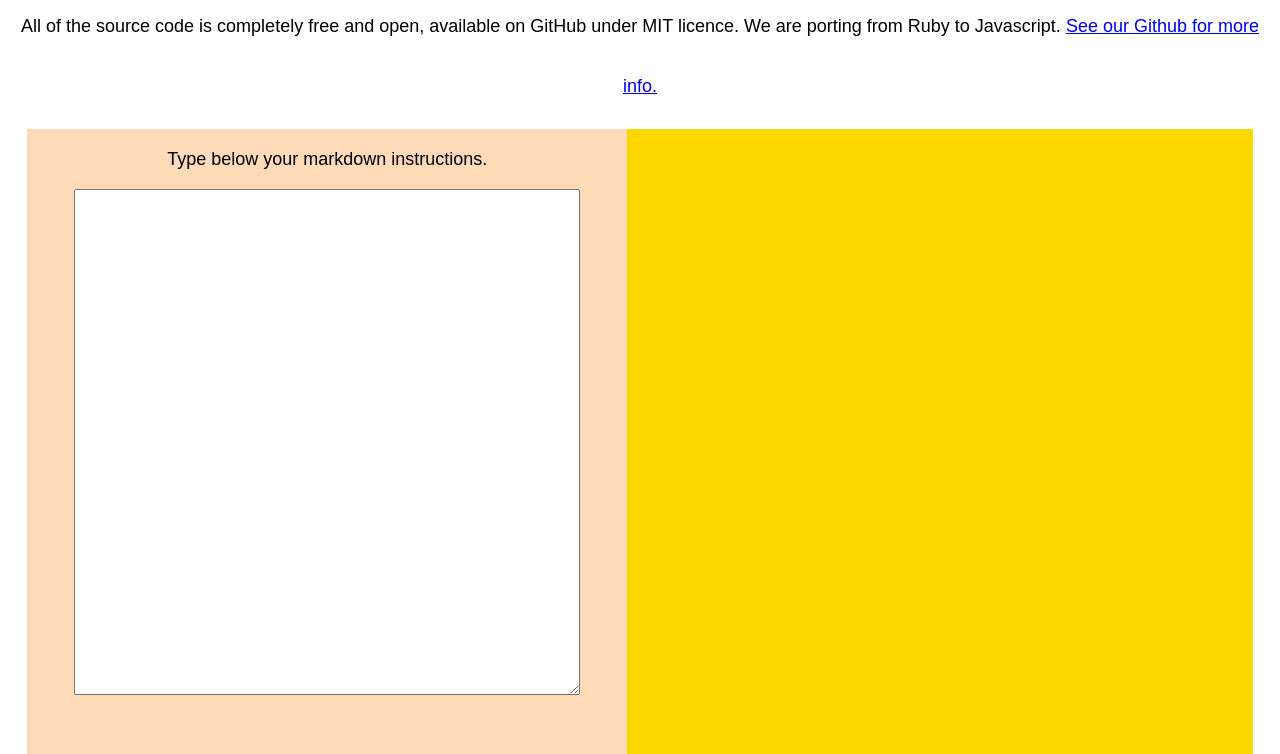
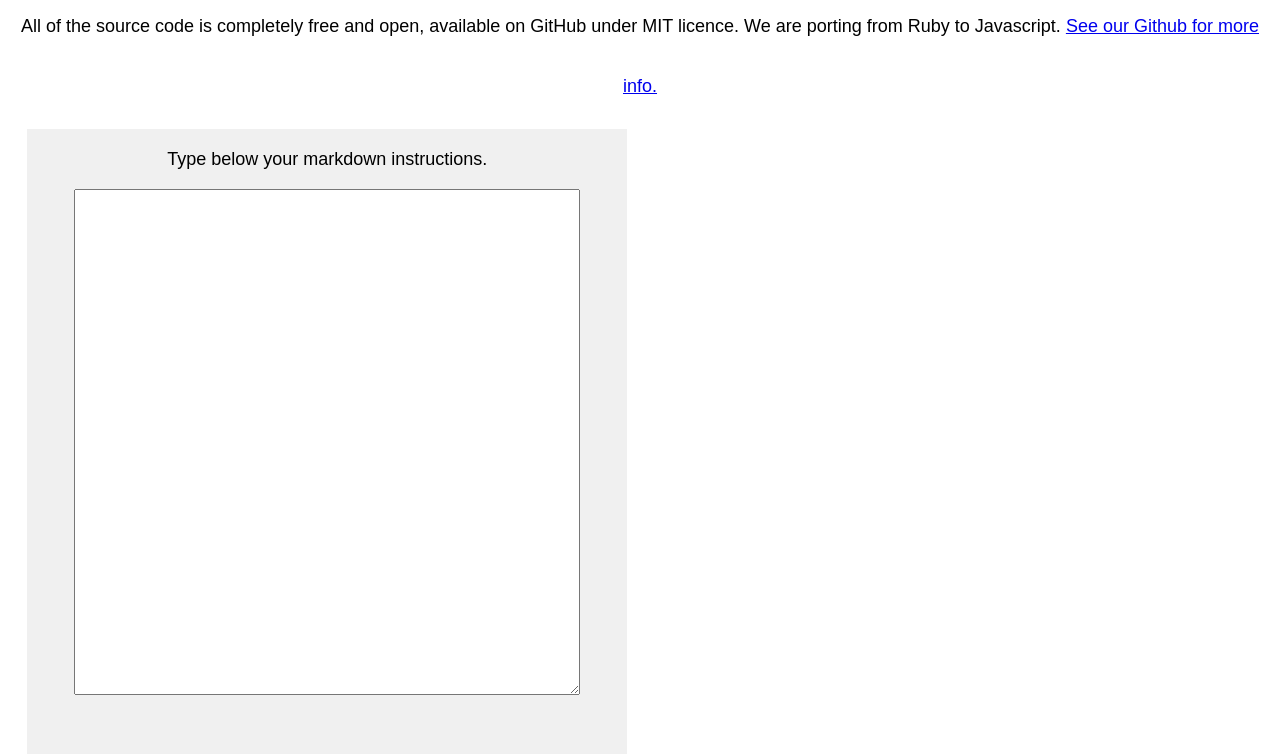
Before and after one commit to hagenburger/pimd, a website with bundled scripts: page demo/index.html in a window 1280 px wide. Shown: the part 53-807 px from the top of the page. Built offline with nearby package versions, Linux system fonts and the light colour scheme.

Commit message:
working live demo with slight styling

```diff
--- a/demo/css/style.css
+++ b/demo/css/style.css
@@ -32,14 +32,14 @@ p {
     width: 100%;
 }
 #markdownInput {
-    background-color: peachpuff;
+    background-color: #f0f0f0;
     text-align: center;
     width: 600px;
     position: relative;
     overflow-y: scroll;
 }
 #inputParsed {
-    background-color: gold;
+    background-color: f0f0f0;
     width: 600px;
     height: 600px;
     padding: 1%;
```
